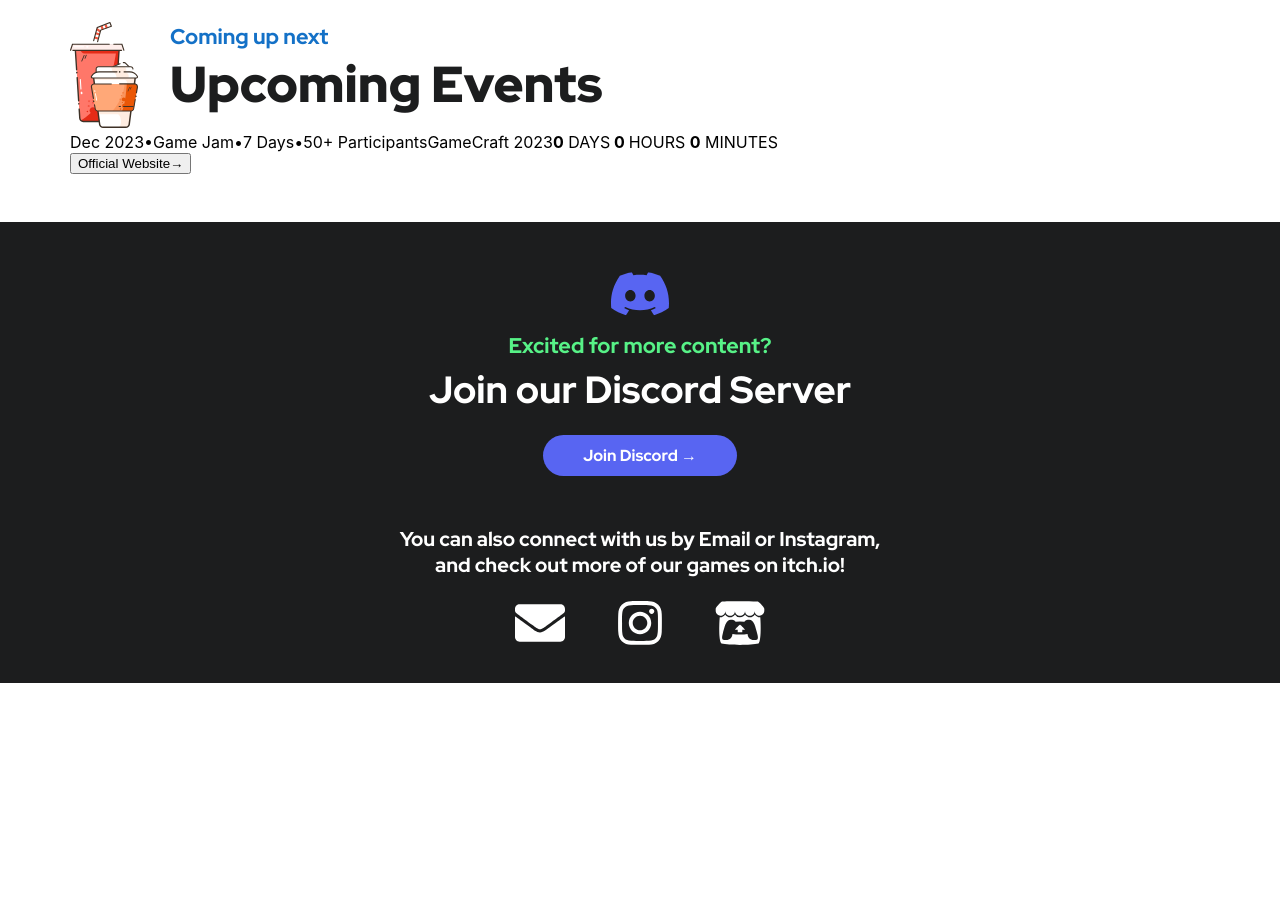
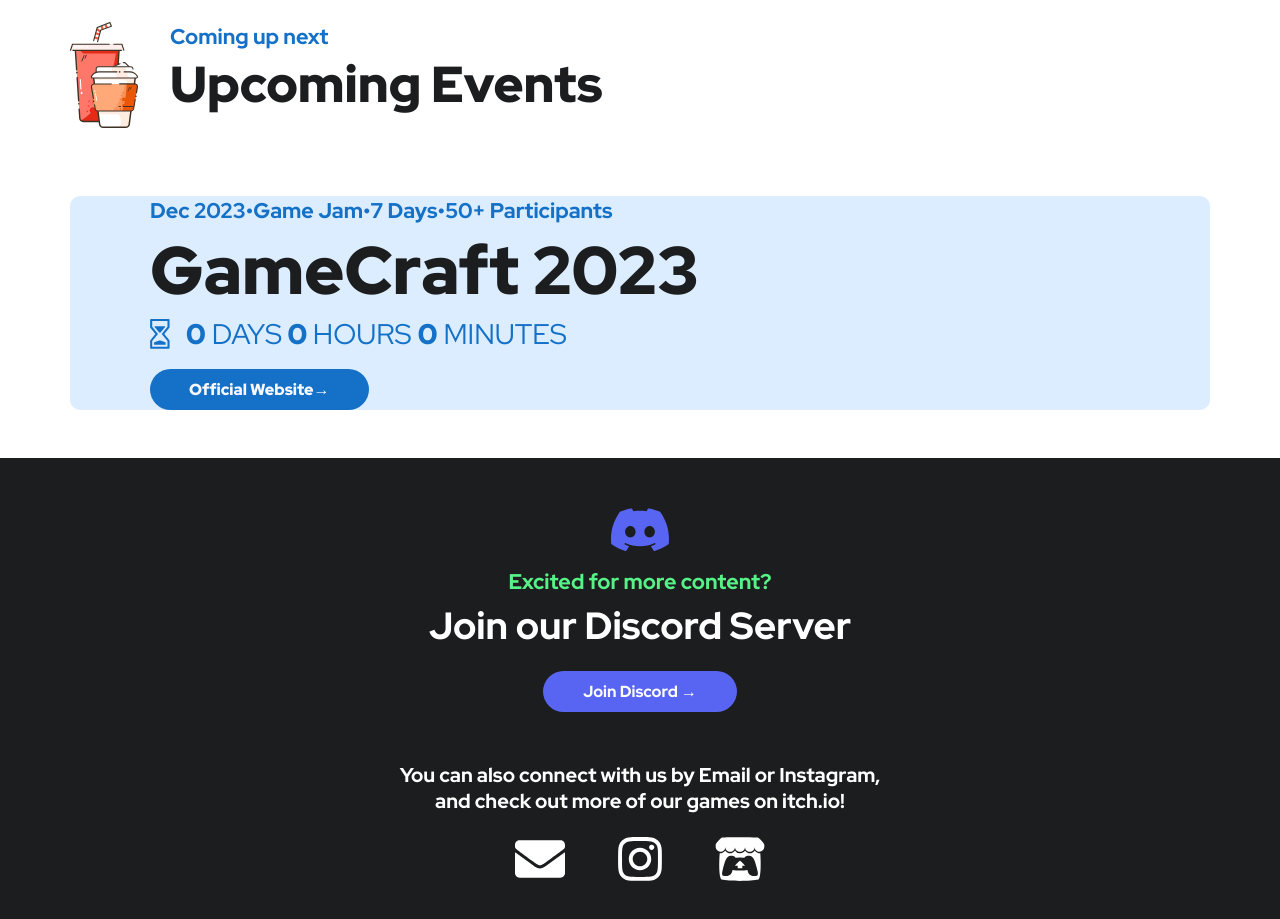
Before and after one commit to nus-gdg/nus-gdg.github.io, a React (Create React App) app in the folder new/: page / in a window 1280 px wide. Shown: the part 2540-3459 px from the top of the page. Before the commit the page ends 3223 px from the top, so only its background shows below. Built offline with nearby package versions, Linux system fonts and the light colour scheme.

Commit message:
Stylize Main Event Card

```diff
--- a/new/src/sections/events/events.scss
+++ b/new/src/sections/events/events.scss
@@ -1,3 +1,6 @@
+@import "./mainEventItem.scss";
+@import "./mainEventItem.scss";
+
 .events {
   width: 100%;
   height: 100%;
--- /dev/null
+++ b/new/src/sections/events/mainEventItem.scss
@@ -0,0 +1,67 @@
+.main-event-card {
+  border-radius: 10px;
+  background: #dbedff;
+}
+
+.main-event-card-header {
+  display: flex;
+  flex-direction: column;
+  margin-top: 4rem;
+  margin-left: 5rem;
+}
+
+.main-event-tagline {
+  color: var(--Blue, #1471c7);
+  font-family: "Red Hat Display";
+  font-size: 21.33px;
+  font-style: normal;
+  font-weight: 700;
+  line-height: normal;
+}
+
+.main-event-name {
+  color: var(--Black, #1c1d1e);
+  font-family: "Red Hat Display";
+  font-size: 67.34px;
+  font-style: normal;
+  font-weight: 900;
+  line-height: normal;
+}
+
+.main-event-countdown {
+  display: flex;
+  flex-direction: row;
+  align-items: center;
+}
+
+.main-event-countdown-text {
+  margin-left: 1rem;
+  color: var(--Blue, #1471c7);
+  font-family: "Red Hat Display";
+  font-size: 28.43px;
+  font-style: normal;
+  font-weight: 400;
+  line-height: normal;
+}
+
+.main-event-countdown b {
+  font-weight: 900;
+}
+
+.main-event-button {
+  border-width: 0;
+  margin-top: 1rem;
+  display: inline-flex;
+  padding: 10px 39px;
+  flex-direction: column;
+  align-items: flex-start;
+  gap: 10px;
+  border-radius: 50px;
+  background: var(--Blue, #1471c7);
+  color: var(--White-on-Black, #f8f8fe);
+  font-family: "Red Hat Display";
+  font-size: 16px;
+  font-style: normal;
+  font-weight: 900;
+  line-height: normal;
+}
--- a/new/src/sections/events/mainEventItem.tsx
+++ b/new/src/sections/events/mainEventItem.tsx
@@ -1,4 +1,5 @@
 import useCountdown from "../../hooks/useCountdown";
+import HourGlass from "../../assets/event-icons/hourglass.svg";
 
 interface Props {
   name: string;
@@ -18,15 +19,17 @@
       <div className="main-event-card-header">
         <span className="main-event-tagline">{tagline}</span>
         <span className="main-event-name">{name}</span>
-        <span className="main-event-countdown">
-          <b>{days}</b> DAYS<b> {hours} </b> HOURS <b>{minutes}</b> MINUTES
-        </span>
-      </div>
-      <div className="main-event-card-body">
+        <div className="main-event-countdown">
+          <img src={HourGlass} />
+          <span className="main-event-countdown-text">
+            <b>{days}</b> DAYS<b> {hours} </b> HOURS <b>{minutes}</b> MINUTES
+          </span>
+        </div>
         <a href={link}>
-          <button className="main-event-link">Official Website→</button>
+          <button className="main-event-button">Official Website→</button>
         </a>
       </div>
+      <div className="main-event-card-body"></div>
     </div>
   );
 };
```
Also changed, not shown: new/src/assets/event-icons/hourglass.svg (added), new/src/sections/events/eventItem.scss (added).
